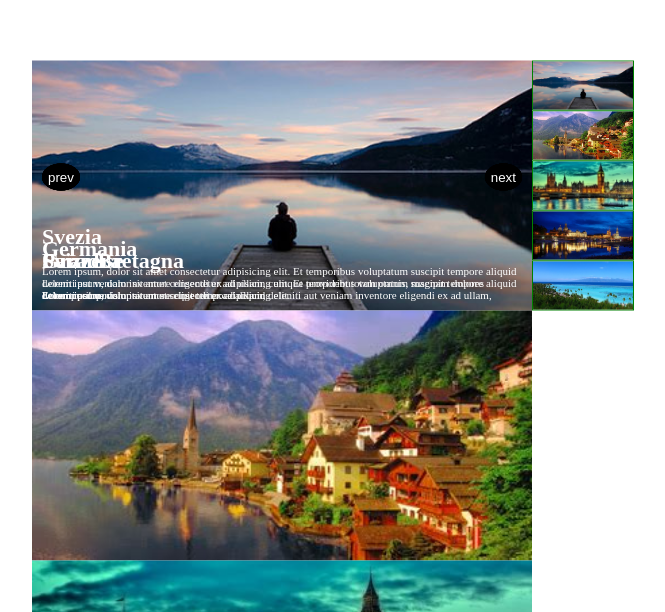
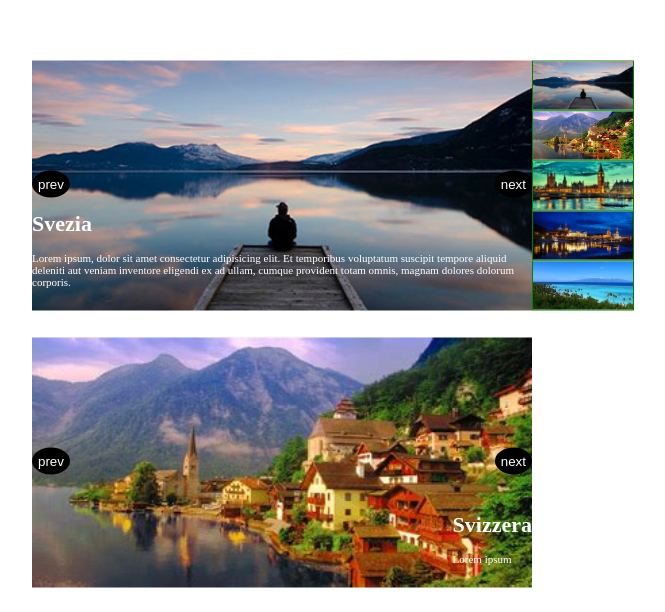
Before and after one commit to edodima13/vue-slider, a plain HTML site: page index.html in a window 1280 px wide. Shown: the part 185-797 px from the top of the page, without its empty margins (308-973 px from the left). Drawn offline with nearby package versions, Linux system fonts and the light colour scheme.

Commit message:
avanzamento

```diff
--- a/app.css
+++ b/app.css
@@ -61,19 +61,22 @@ h3,p{
     position: relative;
 }
 
-#primocontainer div div{
+#primocontainer > div{
+    position: relative;
+}
+
+#primocontainer .testo{
     font-size: 11px;
     color: white;
     position: absolute;
-    bottom: 10px;
-    right : 10px;
-    left : 10px
+    bottom: 50px;
+    right: 0;
 }
 
 #primocontainer .buttons{
     display: flex;
     justify-content: space-between;
-    margin-bottom: 110px;
+    transform: translateY(-140px);
 }
 
 button{
--- a/index.html
+++ b/index.html
@@ -17,7 +17,7 @@
                     <button>prev</button>
                     <button @click="prossimo">next</button>
                 </div>
-                <div>
+                <div class="testo">
                     <h1>{{card.title}}</h1>
                     <p>{{card.text}}</p>
                 </div>
```
